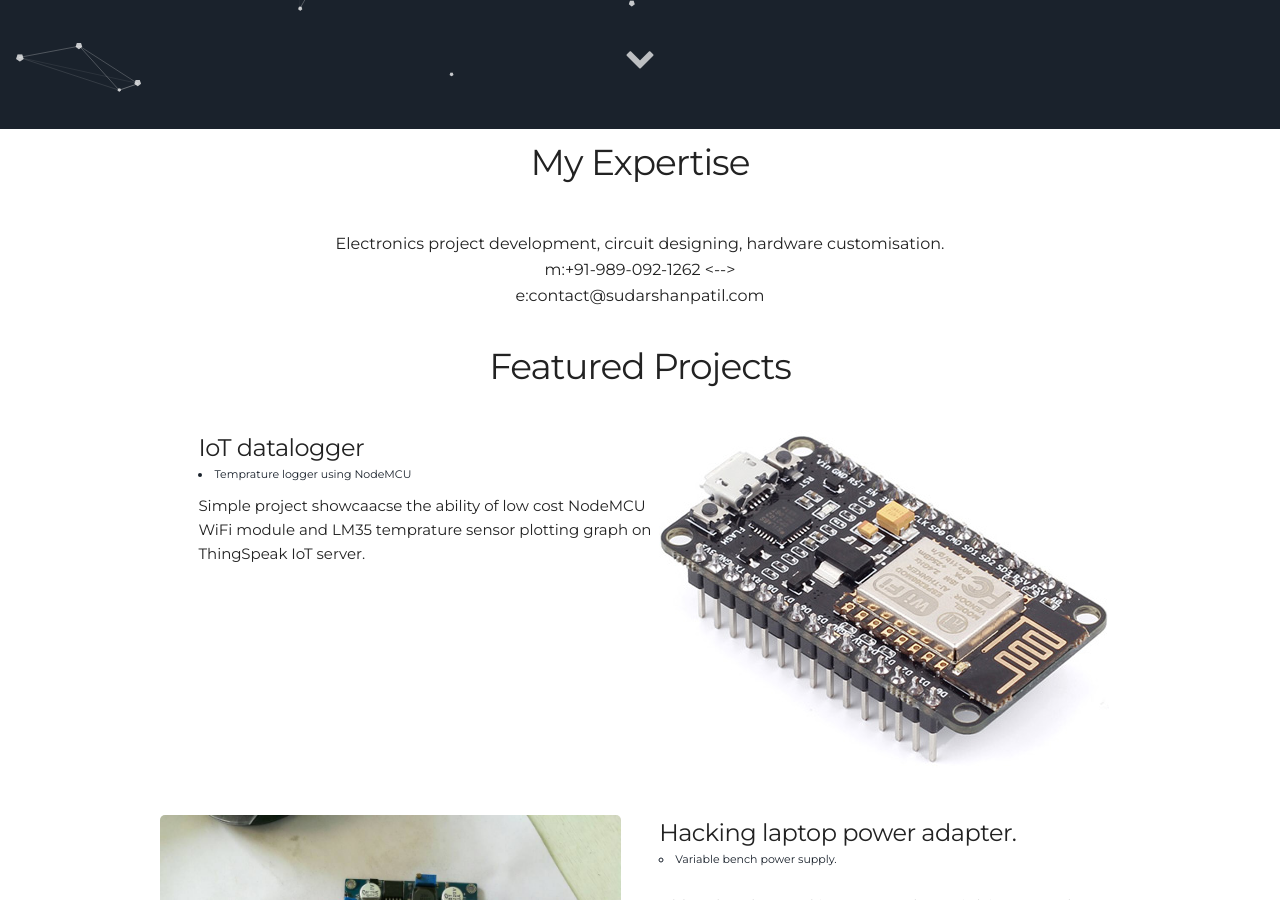
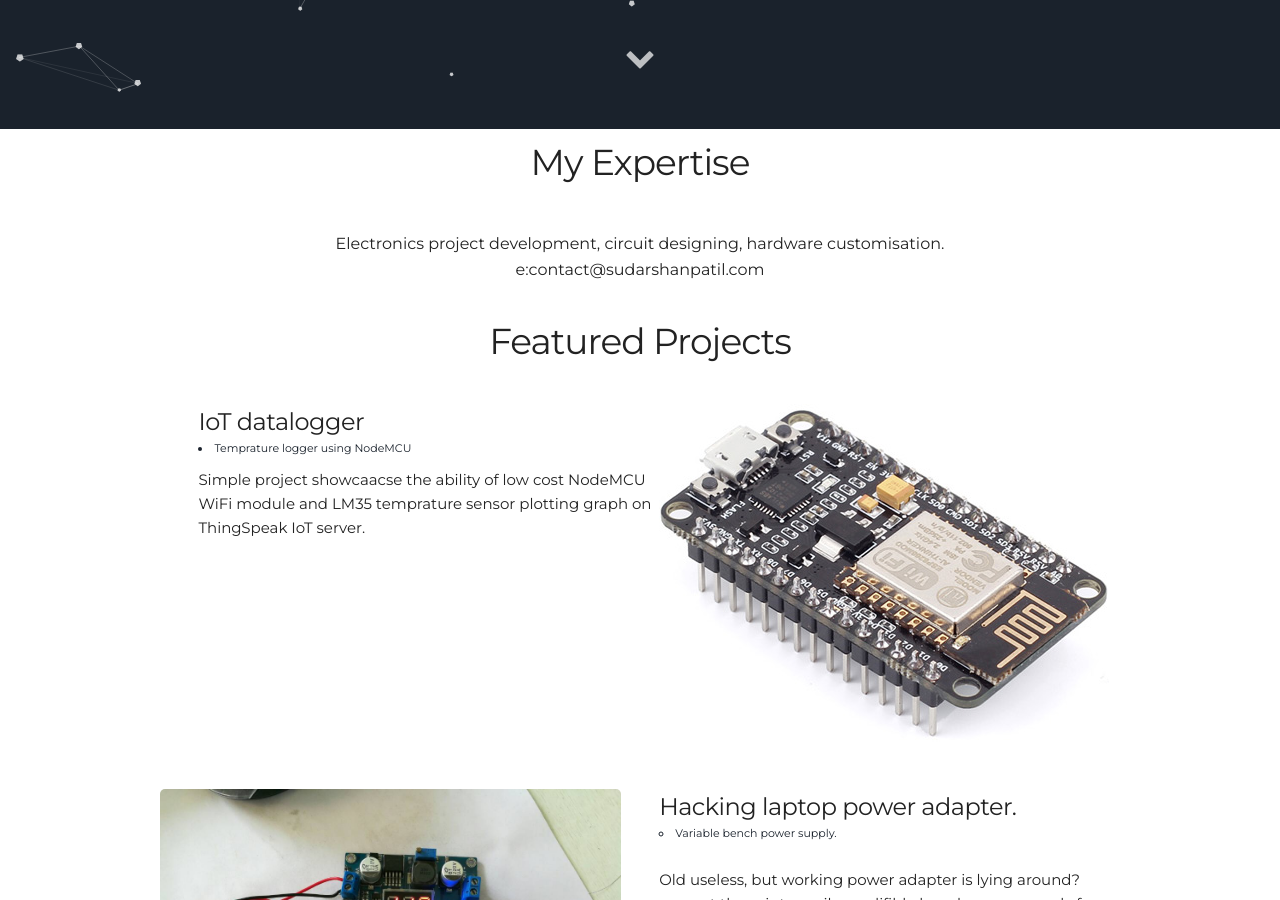
Before and after one commit to sdrshnptl/sdrshnptl, a Jekyll site: the page built from index.html, in a window 1280 px wide and 900 px high, scrolled down 778 px. Built offline with Jekyll 4.4.1, drawn with Linux system fonts in a browser that asks for light colours.

Commit message:
Update _config.yml

```diff
--- a/_config.yml
+++ b/_config.yml
@@ -6,7 +6,7 @@ description: Sudarshan patil
 
 # User settings
 username: Sudarshan Patil
-user_description: <!--br>Freelance embedded developer</br--> <br>Electronics project development, circuit designing, hardware customisation.<!--></br> m:+91-989-092-1262 <--></br >e:contact@sudarshanpatil.com
+user_description: <!--br>Freelance embedded developer</br--> <br>Electronics project development, circuit designing, hardware customisation.</br >e:contact@sudarshanpatil.com
 user_title: Embedded developer.
 email: contact@sudarshanpatil.com
 twitter_username: sdrshnptl
```
